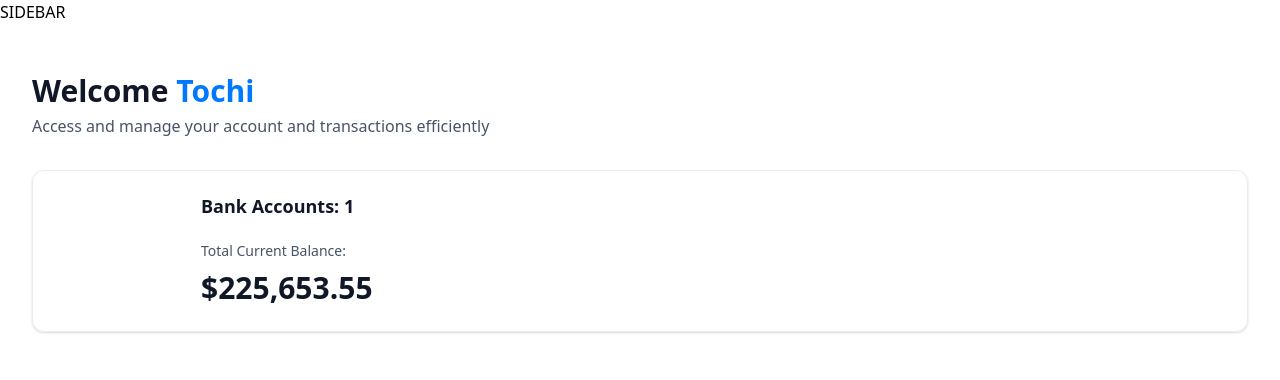
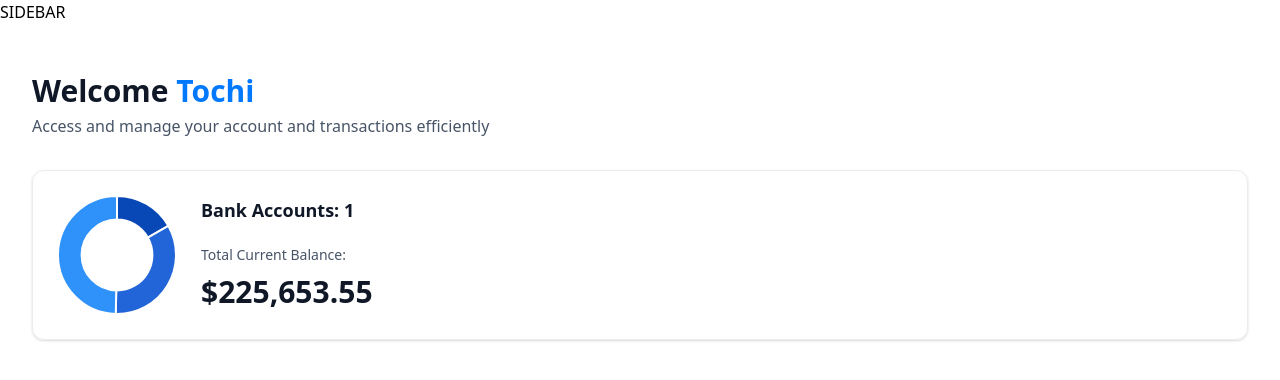
Before and after one commit to KayeJD/Banking-App, a Next.js app: page / in a window 1280 px wide. Shown: the top 380 px of the page. Built offline with nearby package versions, Linux system fonts and the light colour scheme.

Commit message:
implement first chartjs doughtnutchart

```diff
--- a/components/DoughnutChart.tsx
+++ b/components/DoughnutChart.tsx
@@ -1,12 +1,34 @@
-"use client"
+"use client" // client side component
 
-import {Chart as ChartJS, ArcElement, Tooltip, Legend} from "chart.js"
+import {Chart as ChartJS, ArcElement, Tooltip, Legend} from "chart.js";
 import {Doughnut} from "react-chartjs-2";
 
 ChartJS.register(ArcElement, Tooltip, Legend);
 
-const DoughnutChart = () => {
-  return <Doughnut data={[]}/>
+// Documentation Link: https://www.chartjs.org/docs/latest/getting-started/
+const DoughnutChart = ({ accounts }: DoughnutChartProps) => {
+  const data = {
+    datasets : [
+      {
+        label: 'Banks',
+        data: [1250, 2500, 3700],
+        backgroundColor: ['#0747b6', '#2265d8', '#2f91fa']
+      }
+    ],
+    labels: ['Bank1', 'Bank2', 'bank3']
+  }
+  return <Doughnut
+    data = {data}
+    options = {{
+      cutout: '60%',
+      plugins: {
+        legend: {
+          display: false
+        }
+      }
+    }}
+
+  />
 }
 
 export default DoughnutChart
--- a/components/TotalBalanceBox.tsx
+++ b/components/TotalBalanceBox.tsx
@@ -1,6 +1,7 @@
 import {formatAmount} from '@/lib/utils'
 import CountUp from 'react-countup'
 import AnimatedCounter from './AnimatedCounter'
+import DoughnutChart from './DoughnutChart'
 
 
 const TotalBalanceBox = ({
@@ -8,7 +9,7 @@
   return (
     <section className="total-balance">
         <div className="total-balance-chart">
-            {/*donut chart*/}
+            <DoughnutChart accounts = {accounts} />
         </div>
 
         <div className="flex flex-col gap-6">
@@ -20,11 +21,11 @@
                     Total Current Balance:
                 </p>
 
-                <p className="total-balance-amount flex-cener gap-2">
+                <div className="total-balance-amount flex-cener gap-2">
                     <AnimatedCounter
                         amount={totalCurrentBalance}
                     />
-                </p>
+                </div>
             </div>
         </div>
     </section>
```
